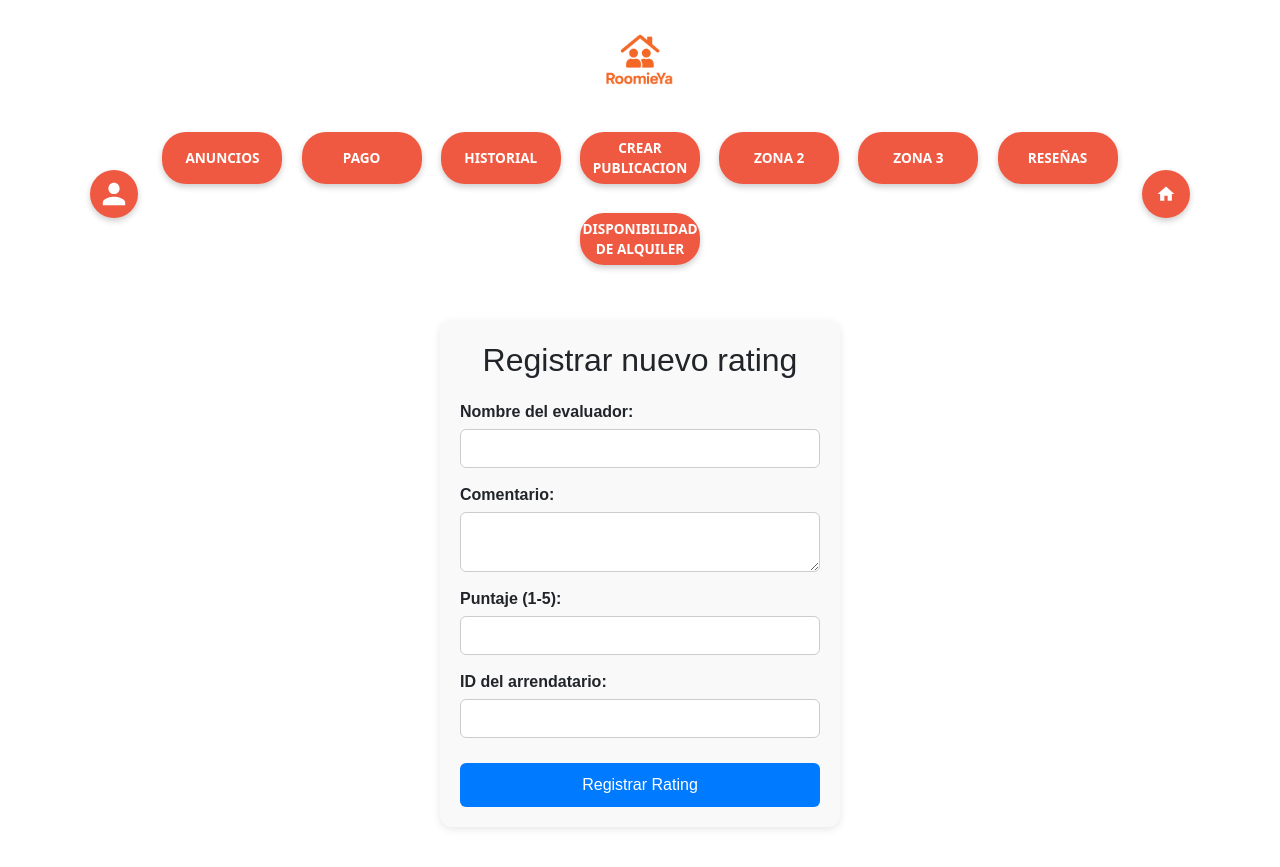
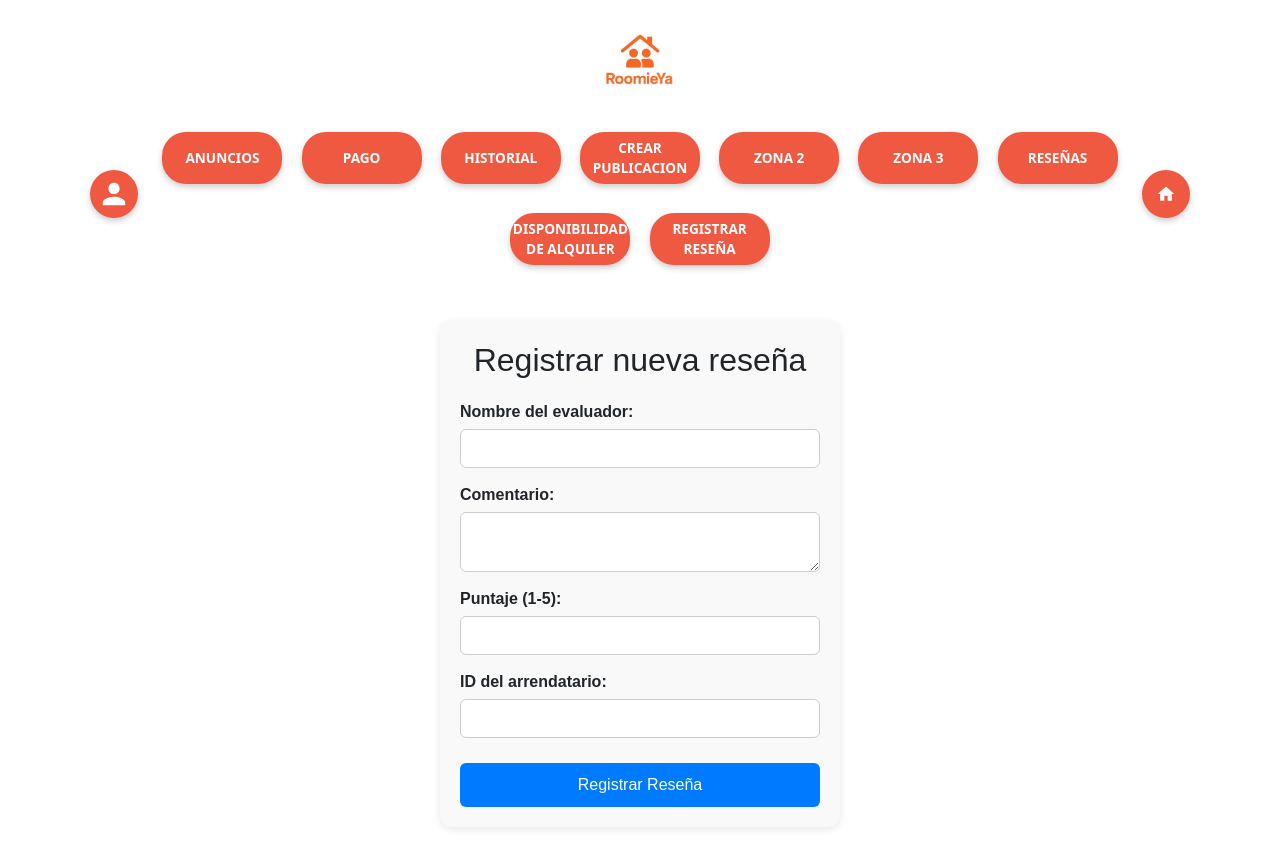
Before and after one commit to adrielardiles/GRUPO01-SOFTWARE_2, a React (Create React App) app in the folder Frontend/roomieya/: page /agregar-rating in a window 1280 px wide. Built offline with nearby package versions, Linux system fonts and the light colour scheme; no server answers.

Commit message:
Agregar Reseña - boton

```diff
--- a/Frontend/roomieya/src/components/Header.jsx
+++ b/Frontend/roomieya/src/components/Header.jsx
@@ -49,6 +49,7 @@ const Header = () => {
             { texto: 'ZONA 3', ruta: '/zona3' },
             { texto: 'RESEÑAS', ruta: '/reseñas' },
             { texto: 'DISPONIBILIDAD DE ALQUILER', ruta: '/PublicacionContainer' },
+            { texto: 'REGISTRAR RESEÑA', ruta: '/agregar-rating' },
           ].map(({ texto, ruta }, idx) => (
             <button
               key={idx}
--- a/Frontend/roomieya/src/pages/AgregarRatingPage.jsx
+++ b/Frontend/roomieya/src/pages/AgregarRatingPage.jsx
@@ -32,7 +32,7 @@ const AgregarRatingPage = () => {
 
   return (
     <div className="form-container">
-      <h2>Registrar nuevo rating</h2>
+      <h2>Registrar nueva reseña</h2>
       <form onSubmit={handleSubmit}>
         <label>
           Nombre del evaluador:
@@ -75,7 +75,7 @@ const AgregarRatingPage = () => {
             required
           />
         </label>
-        <button type="submit">Registrar Rating</button>
+        <button type="submit">Registrar Reseña</button>
       </form>
       {message && <p className="message">{message}</p>}
 
```
